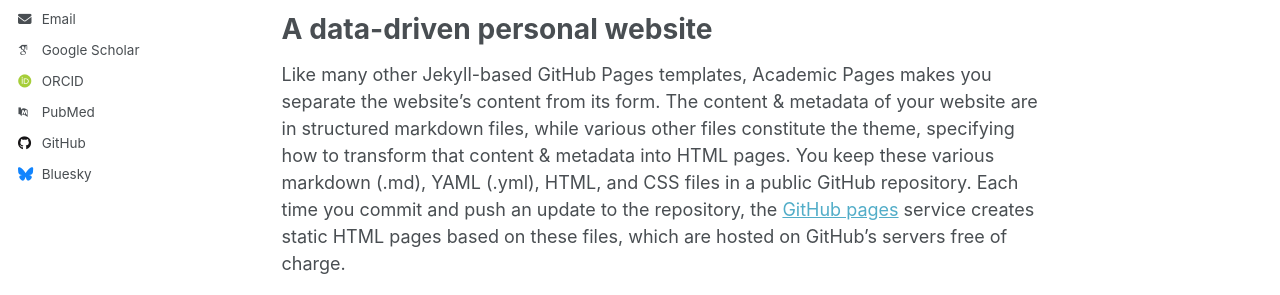
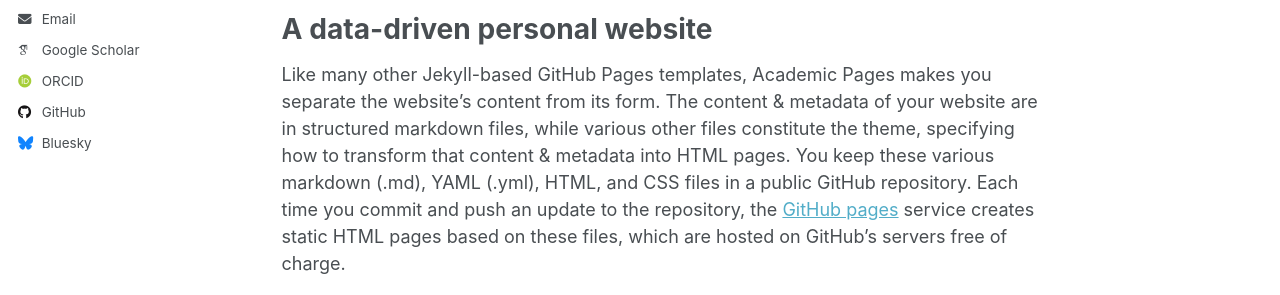
Before and after one commit to yuvalsmilo/yuvalsmilo.github.io, a Jekyll site: the page built from _pages/about.md, in a window 1280 px wide. Shown: the part 423-718 px from the top of the page. Built offline with Jekyll 4.4.1, drawn with Linux system fonts in a browser that asks for light colours; some web fonts are replaced.

Commit message:
Update _config.yml

```diff
--- a/_config.yml
+++ b/_config.yml
@@ -38,7 +38,7 @@ author:
   impactstory      : # URL
   orcid            : "http://orcid.org/yourorcidurl"
   semantic         : # URL
-  pubmed           : "https://www.ncbi.nlm.nih.gov/pubmed/?term=john+snow"
+  # pubmed           : "https://www.ncbi.nlm.nih.gov/pubmed/?term=john+snow"
   researchgate     : # URL
   scopus           : # URL
 
```
